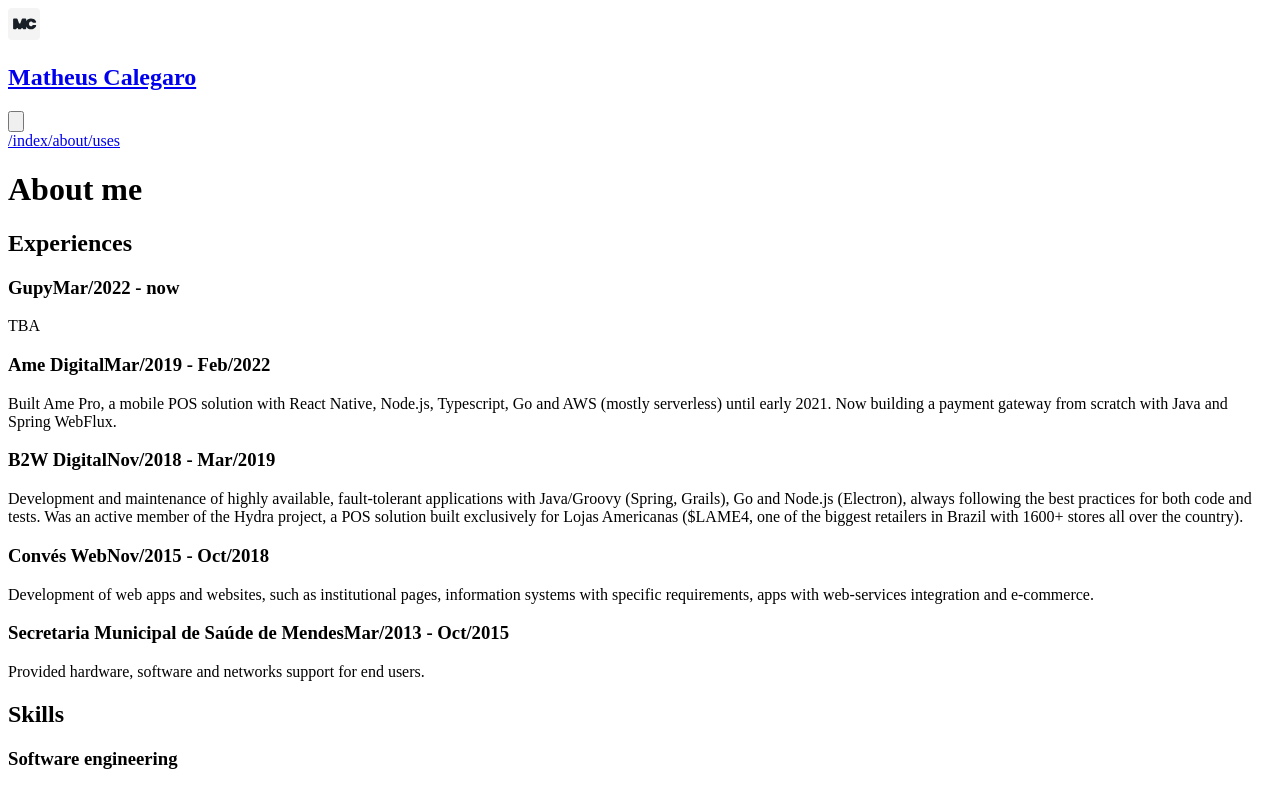
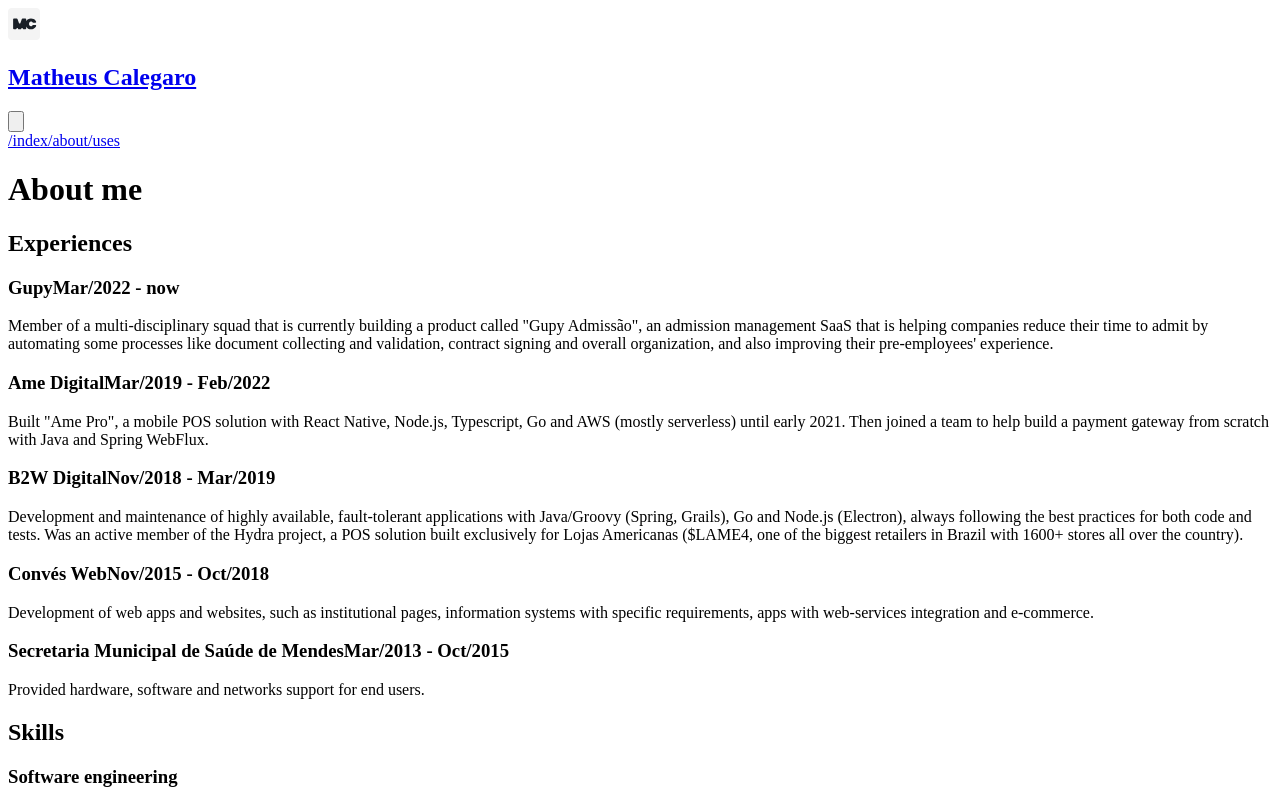
Before and after one commit to mathcale/site, a Next.js app: page /about in a window 1280 px wide. Shown: the top 790 px of the page. Built offline with nearby package versions, Linux system fonts and the light colour scheme.

Commit message:
chore(pages/about): add current job's description

```diff
--- a/src/pages/about.tsx
+++ b/src/pages/about.tsx
@@ -35,14 +35,15 @@
       company: 'Gupy',
       from: 'Mar/2022',
       to: 'now',
-      description: 'TBA',
+      description:
+        'Member of a multi-disciplinary squad that is currently building a product called "Gupy Admissão", an admission management SaaS that is helping companies reduce their time to admit by automating some processes like document collecting and validation, contract signing and overall organization, and also improving their pre-employees\' experience.',
     },
     {
       company: 'Ame Digital',
       from: 'Mar/2019',
       to: 'Feb/2022',
       description:
-        'Built Ame Pro, a mobile POS solution with React Native, Node.js, Typescript, Go and AWS (mostly serverless) until early 2021. Now building a payment gateway from scratch with Java and Spring WebFlux.',
+        'Built "Ame Pro", a mobile POS solution with React Native, Node.js, Typescript, Go and AWS (mostly serverless) until early 2021. Then joined a team to help build a payment gateway from scratch with Java and Spring WebFlux.',
     },
     {
       company: 'B2W Digital',
```
